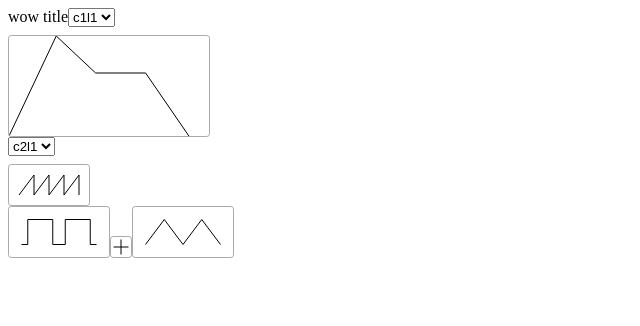
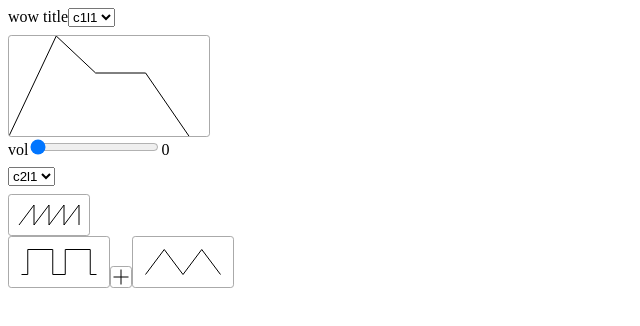
Before and after one commit to avoltz/mkMIDI, a website: page model-demo.html in a window 1280 px wide. Shown: the whole page, without its empty margins (0-640 px from the left). Drawn offline with Linux system fonts and the light colour scheme.

Commit message:
add slider class

```diff
--- a/model-demo.html
+++ b/model-demo.html
@@ -3,6 +3,7 @@
 <script src="instrument.js" type="text/javascript"></script>
 <script src="adsr.js" type="text/javascript"></script>
 <script src="combos.js" type="text/javascript"></script>
+<script src="slider.js" type="text/javascript"></script>
 <script src="buttons.js" type="text/javascript"></script>
 <link rel="stylesheet" type="text/css" href="demo.css">
 <script type="text/javascript">
@@ -24,6 +25,10 @@ var my_synth = {
           'height' : 100,
           'width' : 200,
           'values' : [120, 100, 80, 110]
+        },
+        {
+          'type' : 'slider',
+          'title' : 'vol'
         },
         {
           'type' : 'combo',
--- /dev/null
+++ b/slider.js
@@ -0,0 +1,22 @@
+class Slider {
+  constructor(el, title) {
+    this.value = 0;
+    let container = document.createElement("div");
+    if (typeof(title) != 'undefined') {
+      let new_lbl = document.createElement("label");
+      new_lbl.innerHTML = title;
+      container.appendChild(new_lbl);
+    }
+    let new_el = document.createElement("input");
+    new_el.type = "range";
+    new_el.value = this.value;
+    let value_el = document.createElement("label");
+    value_el.innerHTML = this.value;
+    container.appendChild(new_el);
+    container.appendChild(value_el);
+    el.appendChild(container);
+    this.element = new_el;
+  }
+}
+
+Section.add_class('slider', Slider, ['title']);
```
